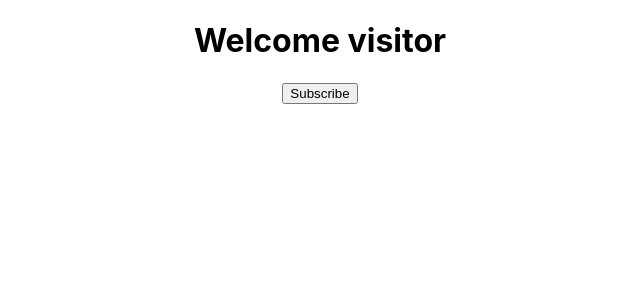
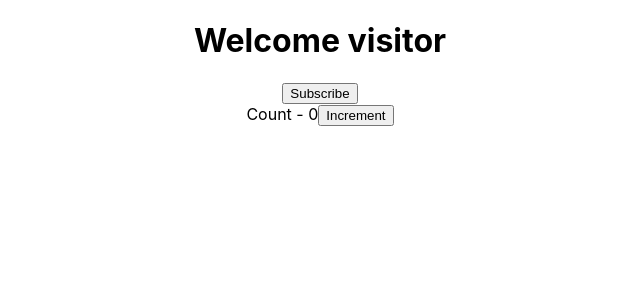
Before and after one commit to Pooja922/React-learning, a React (Create React App) app: page / in a window 1280 px wide. Shown: the top 300 px of the page, without its empty margins (320-960 px from the left). Built offline with nearby package versions, Linux system fonts and the light colour scheme.

Commit message:
changing state of an object

```diff
--- a/src/App.js
+++ b/src/App.js
@@ -6,6 +6,7 @@ import './App.css';
 //import Hello from './components/Hello'
 //import Welcome from './components/Welcome'
 import Message from './components/Message'
+import Counter from './components/Counter'
 
 class App extends Component{
   render(){
@@ -27,7 +28,8 @@ class App extends Component{
         <button>Action3</button>
       </Welcome>
       {/*<Hello />*/}
-      <Message></Message>
+      <Message/>
+      <Counter/>
     </div>
     );
   }
--- /dev/null
+++ b/src/components/Counter.js
@@ -0,0 +1,37 @@
+import React,{ Component } from 'react';
+class Counter extends Component {
+
+    constructor(props) {
+        super(props);
+        this.state={
+            count:0
+        }
+    }
+
+    increment(){
+        /*this.setState({                                           //setState to change the value of count in UI. It will re render the component.
+            count:this.state.count=this.state.count+1               //setState has 2 parameters state object and callback function
+        },
+            ()=>{                                                   //if you want to execute statements after the state is changed
+            console.log('Callback value',this.state.count)
+            })*/
+        this.setState(prevState=>({                           //not using current state instead use the previous state
+            count:prevState.count+1
+        }))
+    console.log(this.state.count)
+    }
+
+    render() {
+        return (
+            <div>
+                <div>
+                    Count - {this.state.count}
+                    <button onClick={()=>this.increment()}>Increment</button>
+                </div>
+            </div>
+        )
+    }
+}
+
+
+export default Counter
```
